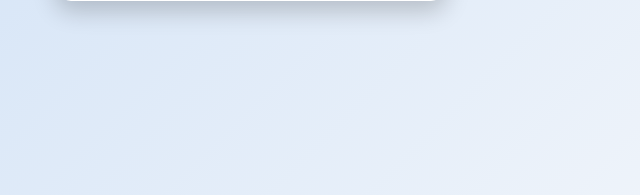
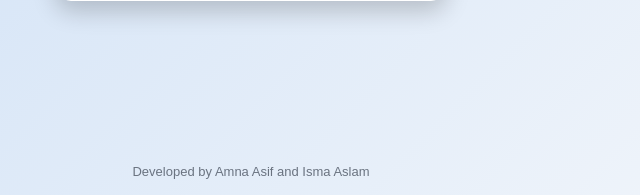
Before and after one commit to fahadmalik5509/Faculty-Course-File-Management-System, a PHP site: page /frontend/pages/home.html in a window 1280 px wide. Shown: the part 605-800 px from the top of the page, without its empty margins (389-1029 px from the left). Run offline with PHP 8.4, Linux system fonts and the light colour scheme.

Commit message:
fixed some bugs

```diff
--- a/frontend/assets/css/auth.css
+++ b/frontend/assets/css/auth.css
@@ -38,6 +38,17 @@ h1, h2 {
 
 .role-actions {
     margin-top: 8px;
+}
+
+.made-by {
+    position: fixed;
+    bottom: 16px;
+    left: 50%;
+    transform: translateX(-50%);
+    width: 100%;
+    text-align: center;
+    color: #6a7380;
+    font-size: 13px;
 }
 
 .btn {
--- a/frontend/pages/home.html
+++ b/frontend/pages/home.html
@@ -20,5 +20,7 @@
         <a href="login/teacher-login.html" class="btn teacher">Teacher Login</a>
     </div>
 </div>
+
+<p class="made-by">Developed by Amna Asif and Isma Aslam</p>
 </body>
 </html>
```
